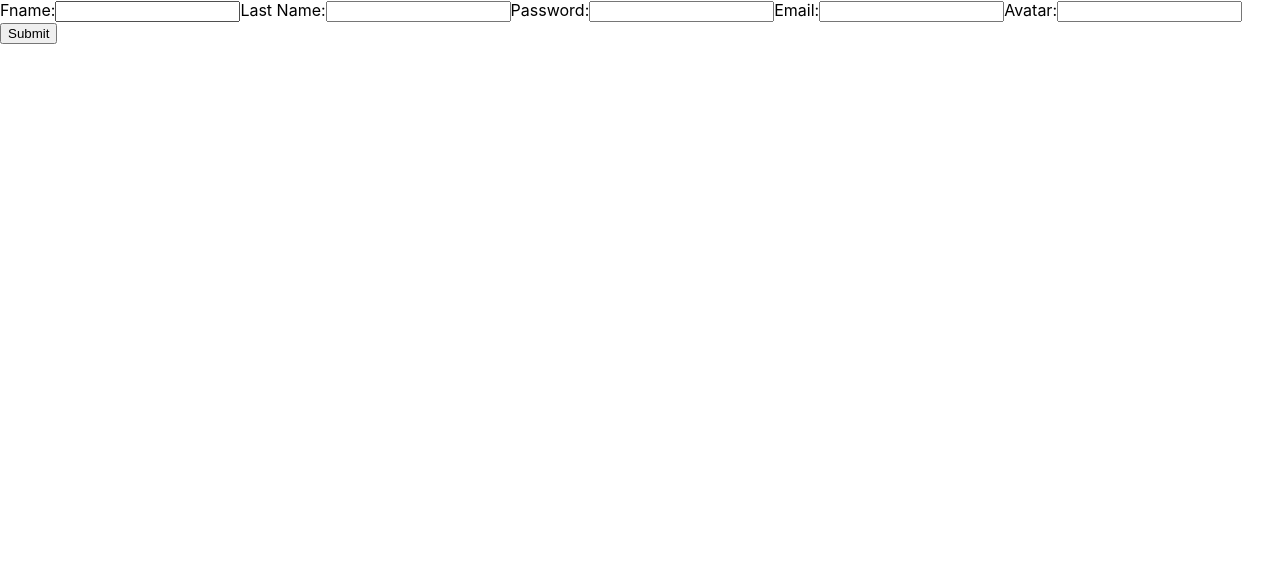
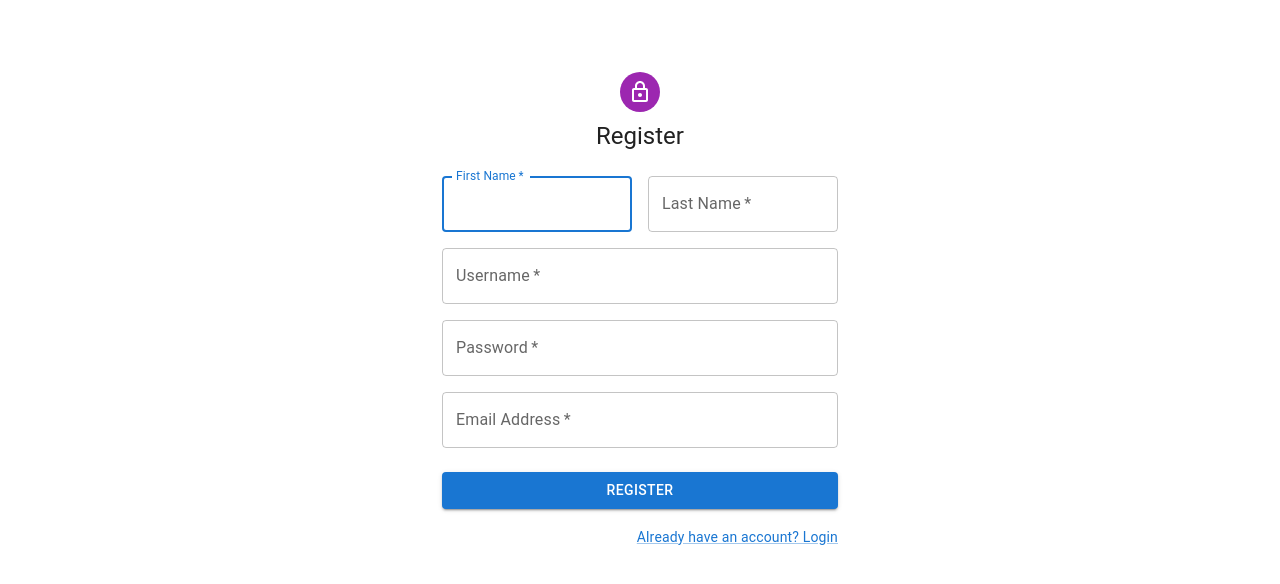
Before and after one commit to Manchinn/New-Project-AI, a React (Create React App) app: page /register in a window 1280 px wide. Shown: the top 584 px of the page. Built offline with nearby package versions, Linux system fonts and the light colour scheme.

Commit message:
finished register and login but register cant use yet

```diff
--- a/package.json
+++ b/package.json
@@ -5,6 +5,7 @@
   "dependencies": {
     "@emotion/react": "^11.11.3",
     "@emotion/styled": "^11.11.0",
+    "@mui/icons-material": "^5.15.10",
     "@mui/material": "^5.15.10",
     "@testing-library/jest-dom": "^5.17.0",
     "@testing-library/react": "^13.4.0",
--- a/src/App.js
+++ b/src/App.js
@@ -2,7 +2,6 @@ import { Routes, Route } from "react-router-dom";
 import Login from "./Login";
 import Profile from "./Profile";
 import Register from "./Register";
-
 
 function App() {
   return (
--- a/src/Login.js
+++ b/src/Login.js
@@ -1,6 +1,19 @@
 import React from 'react';
 import { useState } from 'react';
 import { useNavigate } from 'react-router-dom';
+
+import Avatar from '@mui/material/Avatar';
+import Button from '@mui/material/Button';
+import CssBaseline from '@mui/material/CssBaseline';
+import TextField from '@mui/material/TextField';
+import FormControlLabel from '@mui/material/FormControlLabel';
+import Checkbox from '@mui/material/Checkbox';
+import Link from '@mui/material/Link';
+import Grid from '@mui/material/Grid';
+import Box from '@mui/material/Box';
+import LockOutlinedIcon from '@mui/icons-material/LockOutlined';
+import Typography from '@mui/material/Typography';
+import Container from '@mui/material/Container';
 
 import Swal from 'sweetalert2'
 import withReactContent from 'sweetalert2-react-content'
@@ -60,26 +73,71 @@ function Login() {
 
   return (
     <div>
-      <form onSubmit={handleSubmit}>
-        <label>Username:
-        <input
-          type="text"
+      <Container component="main" maxWidth="xs">
+              <CssBaseline />
+              <Box
+                sx={{
+                  marginTop: 8,
+                  display: 'flex',
+                  flexDirection: 'column',
+                  alignItems: 'center',
+                }}
+              >
+                <Avatar sx={{ m: 1, bgcolor: 'secondary.main' }}>
+                  <LockOutlinedIcon />
+                </Avatar>
+                <Typography component="h1" variant="h5">
+                  Login
+                </Typography>
+                <Box component="form" onSubmit={handleSubmit} noValidate sx={{ mt: 1 }}>
+                  <TextField
+                    margin="normal"
+                    required
+                    fullWidth
+                    id="username"
+                    label="Username"
                     name="username"
+                    autoComplete="username"
+                    autoFocus
                     value={inputs.username || ""}
                     onChange={handleChange}
                   />
-        </label>
-        <label>Password:
-          <input
+                  <TextField
+                    margin="normal"
+                    required
+                    fullWidth
+                    name="password"
+                    label="Password"
                     type="password"
-            name="password"
+                    id="password"
+                    autoComplete="current-password"
                     value={inputs.password || ""}
                     onChange={handleChange}
                   />
-          </label>
-          <input type="submit" />
-      </form>
-      <a href='/register'>Register</a>
+                  <FormControlLabel
+                    control={<Checkbox value="remember" color="primary" />}
+                    label="Remember me"
+                  />
+                  <Button
+                    type="submit"
+                    fullWidth
+                    variant="contained"
+                    sx={{ mt: 3, mb: 2 }}
+                  >
+                    Login
+                  </Button>
+                  <Grid container>
+                    <Grid item xs>
+                    </Grid>
+                    <Grid item>
+                      <Link href="/Register" variant="body2">
+                        {"Don't have an account? Register"}
+                      </Link>
+                    </Grid>
+                  </Grid>
+                </Box>
+              </Box>
+      </Container>
     </div>
   )
 
--- a/src/Profile.js
+++ b/src/Profile.js
@@ -4,6 +4,16 @@ import { useNavigate } from 'react-router-dom';
 
 import Swal from 'sweetalert2'
 import withReactContent from 'sweetalert2-react-content'
+
+import AppBar from '@mui/material/AppBar';
+import Box from '@mui/material/Box';
+import Toolbar from '@mui/material/Toolbar';
+import Typography from '@mui/material/Typography';
+import IconButton from '@mui/material/IconButton';
+import MenuIcon from '@mui/icons-material/Menu';
+import AccountCircle from '@mui/icons-material/AccountCircle';
+import MenuItem from '@mui/material/MenuItem';
+import Menu from '@mui/material/Menu';
 
 function Profile() {
   const [isLoaded, setIsLoaded] = useState(true);
@@ -42,6 +52,16 @@ function Profile() {
       .catch(error => console.log('error',error));
   }, [MySwal, navigate])
 
+  const [anchorEl, setAnchorEl] = React.useState(null);
+
+  const handleMenu = (event) => {
+    setAnchorEl(event.currentTarget);
+  };
+
+  const handleClose = () => {
+    setAnchorEl(null);
+  };
+
   const logout = () =>{
     localStorage.removeItem('token')
     navigate('/')
@@ -51,12 +71,53 @@ function Profile() {
   else{
     return (
       <div>
-        <div>{user.fname}</div>
-        <div>{user.lname}</div>
-        <div>{user.username}</div>
-        <div>{user.email}</div>
-        <img src={user.avatar} alt={user.id} width={100}/>
-        <div><button onClick={logout}>logout</button></div>
+        <Box sx={{ flexGrow: 1 }}>
+          <AppBar position="static">
+            <Toolbar>
+                <IconButton
+                  size="large"
+                  edge="start"
+                  color="inherit"
+                  aria-label="menu"
+                  sx={{ mr: 2 }}
+                >
+                  <MenuIcon />
+                </IconButton>
+                <Typography variant="h6" component="div" sx={{ flexGrow: 1 }}>
+                  Photos
+                </Typography>
+                  <div>
+                    <IconButton
+                      size="large"
+                      aria-label="account of current user"
+                      aria-controls="menu-appbar"
+                      aria-haspopup="true"
+                      onClick={handleMenu}
+                      color="inherit"
+                    >
+                      <AccountCircle />
+                    </IconButton>
+                    <Menu
+                      id="menu-appbar"
+                      anchorEl={anchorEl}
+                      anchorOrigin={{
+                        vertical: 'top',
+                        horizontal: 'right',
+                      }}
+                      keepMounted
+                      transformOrigin={{
+                        vertical: 'top',
+                        horizontal: 'right',
+                      }}
+                      open={Boolean(anchorEl)}
+                      onClose={handleClose}
+                    >
+                      <MenuItem onClick={logout}>Logout</MenuItem>
+                    </Menu>
+                  </div>
+            </Toolbar>
+          </AppBar>
+        </Box>
       </div>
   )}
 }
--- a/src/Register.js
+++ b/src/Register.js
@@ -3,6 +3,17 @@ import { useNavigate } from 'react-router-dom';
 
 import Swal from 'sweetalert2'
 import withReactContent from 'sweetalert2-react-content'
+
+import Avatar from '@mui/material/Avatar';
+import Button from '@mui/material/Button';
+import CssBaseline from '@mui/material/CssBaseline';
+import TextField from '@mui/material/TextField';
+import Link from '@mui/material/Link';
+import Grid from '@mui/material/Grid';
+import Box from '@mui/material/Box';
+import LockOutlinedIcon from '@mui/icons-material/LockOutlined';
+import Typography from '@mui/material/Typography';
+import Container from '@mui/material/Container';
 
 function Register() {
     const [inputs, setInputs] = useState({});
@@ -46,7 +57,7 @@ function Register() {
                     html: <i>{result.message}</i>,
                     icon: 'success'
                     }).then((value) => {
-                    navigate('/')
+                    navigate('/login')
                 })
             }else{
                 MySwal.fire({
@@ -60,49 +71,105 @@ function Register() {
 
   return (
     <div>
-        <form onSubmit={handleSubmit}>
-            <label>Fname:
-            <input
-                type="text"
+        <Container component="main" maxWidth="xs">
+        <CssBaseline />
+        <Box
+          sx={{
+            marginTop: 8,
+            display: 'flex',
+            flexDirection: 'column',
+            alignItems: 'center',
+          }}
+        >
+          <Avatar sx={{ m: 1, bgcolor: 'secondary.main' }}>
+            <LockOutlinedIcon />
+          </Avatar>
+          <Typography component="h1" variant="h5">
+            Register
+          </Typography>
+          <Box component="form" noValidate onSubmit={handleSubmit} sx={{ mt: 3 }}>
+            <Grid container spacing={2}>
+              <Grid item xs={12} sm={6}>
+                <TextField
+                  autoComplete="given-name"
                   name="fname"
+                  required
+                  fullWidth
+                  id="fname"
+                  label="First Name"
+                  autoFocus
                   value={inputs.fname || ""}
                   onChange={handleChange}
                 />
-            </label>
-            <label>Last Name:
-            <input
-                type="text"
+              </Grid>
+              <Grid item xs={12} sm={6}>
+                <TextField
+                  required
+                  fullWidth
+                  id="lname"
+                  label="Last Name"
                   name="lname"
+                  autoComplete="family-name"
                   value={inputs.lname || ""}
                   onChange={handleChange}
                 />
-            </label>
-            <label>Password:
-            <input
+              </Grid>
+              <Grid item xs={12}>
+                <TextField
+                  required
+                  fullWidth
+                  id="username"
+                  label="Username"
+                  name="username"
+                  autoComplete="username"
+                  value={inputs.username || ""}
+                  onChange={handleChange}
+                />
+              </Grid>
+              <Grid item xs={12}>
+                <TextField
+                  required
+                  fullWidth
+                  name="password"
+                  label="Password"
                   type="password"
-                name="password"
+                  id="password"
+                  autoComplete="new-password"
                   value={inputs.password || ""}
                   onChange={handleChange}
                 />
-            </label>
-            <label>Email:
-            <input
-                type="text"
+              </Grid>
+              <Grid item xs={12}>
+                <TextField
+                  required
+                  fullWidth
+                  id="email"
+                  label="Email Address"
                   name="email"
+                  autoComplete="email"
                   value={inputs.email || ""}
                   onChange={handleChange}
                 />
-            </label>
-            <label>Avatar:
-            <input
-                type="text"
-                name="avatar"
-                value={inputs.avatar || ""}
-                onChange={handleChange}
-            />
-            </label>
-            <input type="submit" />
-        </form>
+              </Grid>
+            </Grid>
+            <Button
+              type="submit"
+              fullWidth
+              variant="contained"
+              sx={{ mt: 3, mb: 2 }}
+            >
+              Register
+            </Button>
+            <Grid container justifyContent="flex-end">
+              <Grid item>
+                <Link href="/Login" variant="body2">
+                  Already have an account? Login
+                </Link>
+              </Grid>
+            </Grid>
+          </Box>
+        </Box>
+        </Container>
     </div>
   )
 }
```
Also changed, not shown: 1 other file (tests, documents, lock files or other folders). Lines whose indentation alone changed are shown as unchanged.
